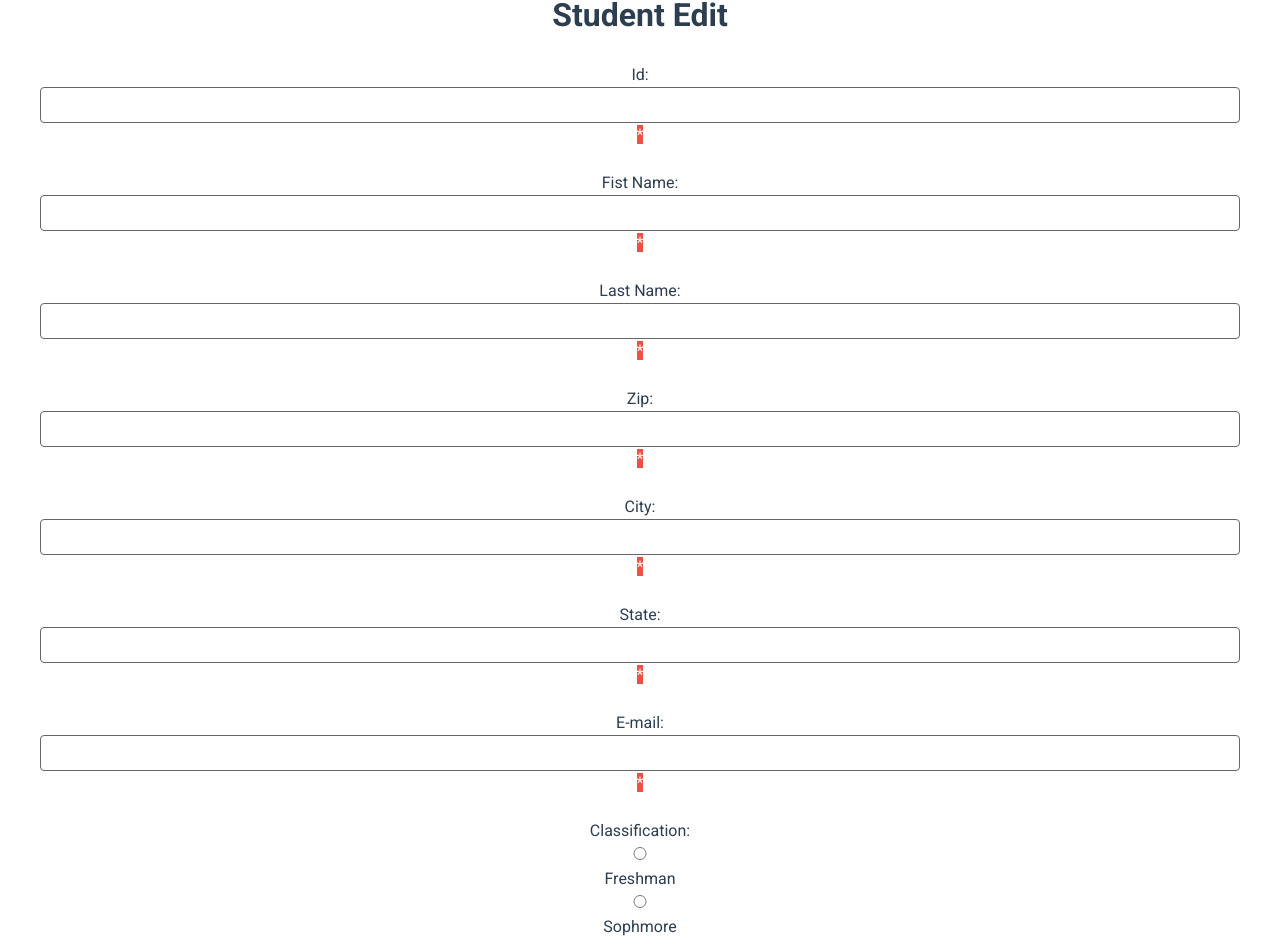
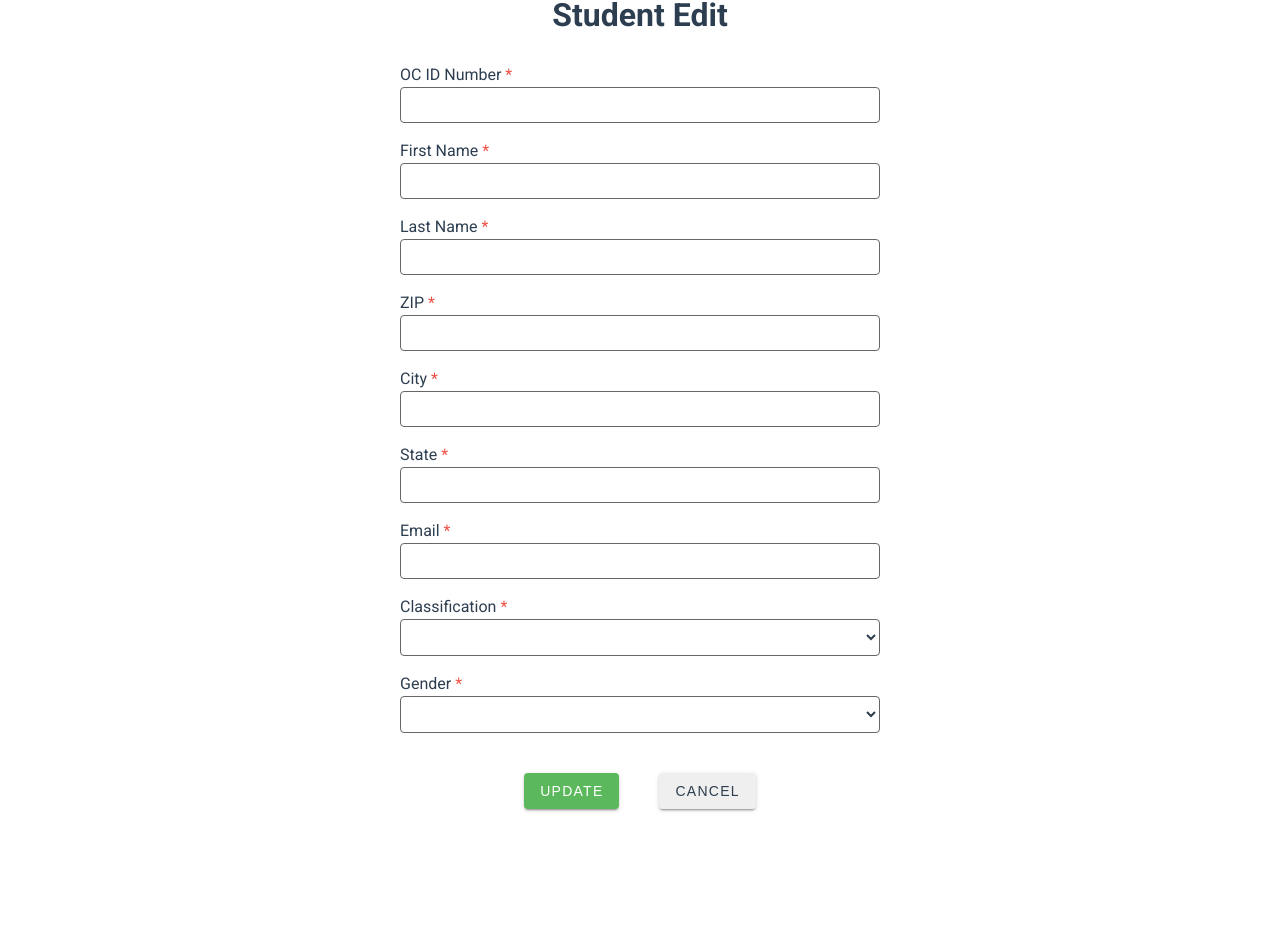
Before and after one commit to Dineshyvss/travel-frontend., a Vue app: page /edit/1 in a window 1280 px wide. Shown: the part 113-1054 px from the top of the page. After the commit the page ends 962 px from the top, so only its background shows below. Built offline with nearby package versions, Linux system fonts and the light colour scheme; no server answers.

Commit message:
finished making pages look good

```diff
--- a/src/assets/style.css
+++ b/src/assets/style.css
@@ -114,7 +114,7 @@ button {
 .grid-container {
   display: grid;
   gap: 20px 20px;
-  grid-template-columns: 150px 120px 150px;
+  grid-template-columns: 100px 150px 120px 150px;
   padding: 10px;
   align-content: center;
   justify-content: center;
@@ -152,10 +152,10 @@ button {
   padding: 0;
   background-color: #fff;
   color: rgba(0, 0, 0, 0.87);
-  margin: 15% auto; /* 15% from the top and centered */
+  margin: 20% auto; /* 15% from the top and centered */
   padding: 20px;
   border-radius: 4px;
-  width: 80%; /* Could be more or less, depending on screen size */
+  width: 50%; /* Could be more or less, depending on screen size */
   align-items: center;
   font-size: 1.25rem;
   font-weight: 500;
@@ -178,6 +178,10 @@ button {
   cursor: pointer;
 }
 
+.text-error {
+  color: #ee5044;
+}
+
 .error {
   color: white;
   background-color: #ee5044;
@@ -190,9 +194,8 @@ button {
 
 .form {
   width: 100%;
-  max-width: 35rem;
-  justify-content: center;
-  align-items: center;
+  max-width: 30rem;
+  margin: auto;
 }
 
 .form-group {
--- a/src/components/StudentDisplay.vue
+++ b/src/components/StudentDisplay.vue
@@ -1,4 +1,5 @@
 <template>
+  <div class="grid-item">{{ student.idNumber }}</div>
   <div class="grid-item">{{ student.firstName }} {{ student.lastName }}</div>
   <div class="grid-item">
     <router-link
--- a/src/views/AddStudent.vue
+++ b/src/views/AddStudent.vue
@@ -4,84 +4,110 @@
     <h4>{{ student.firstName }} {{ student.lastName }}</h4>
     <br />
     <div class="form">
-      <label for="id">ID</label>
-      <br />
-      <input v-model="student.idNumber" type="text" id="id" />
-      <span id="idNumberErr" class="error">{{ errors.idNumber || "*" }}</span>
-      <br />
+      <div class="form-group">
+        <label for="idNumber">
+          OC ID Number
+          <span id="idNumberErr" class="text-error">{{
+            errors.idNumber || "*"
+          }}</span>
+        </label>
+        <input v-model="student.idNumber" type="text" id="idNumber" />
+      </div>
 
       <div class="form-group">
-        <label for="fname">First Name</label>
+        <label for="fname">
+          First Name
+          <span id="firstNameErr" class="text-error">{{
+            errors.firstName || "*"
+          }}</span>
+        </label>
         <input v-model="student.firstName" type="text" id="fname" />
       </div>
-      <label for="fname">First Name</label>
-      <br />
-      <input v-model="student.firstName" type="text" id="fname" />
-      <span id="firstNameErr" class="error">{{ errors.firstName || "*" }}</span>
-      <br />
 
-      <label for="lname">Last Name</label>
-      <br />
+      <div class="form-group">
+        <label for="lname">
+          Last Name
+          <span id="lastNameErr" class="text-error">{{
+            errors.lastName || "*"
+          }}</span>
+        </label>
         <input v-model="student.lastName" type="text" id="lname" />
-      <span id="lastNameErr" class="error">{{ errors.lastName || "*" }}</span>
-      <br />
+      </div>
 
-      <label for="zip">ZIP</label>
-      <br />
+      <div class="form-group">
+        <label for="zip">
+          ZIP
+          <span id="zipErr" class="text-error">{{ errors.zip || "*" }}</span>
+        </label>
         <input
           v-model="student.zip"
           type="text"
           id="zip"
           v-on:blur="cityStateLookup()"
         />
-      <span id="zipErr" class="error">{{ errors.zip || "*" }}</span>
-      <br />
+      </div>
 
-      <label for="city">City</label>
-      <br />
+      <div class="form-group">
+        <label for="city">
+          City
+          <span id="cityErr" class="text-error">{{ errors.city || "*" }}</span>
+        </label>
         <input v-model="student.city" type="text" id="city" />
-      <span id="cityErr" class="error">{{ errors.city || "*" }}</span>
-      <br />
+      </div>
 
-      <label for="state">State</label>
-      <br />
+      <div class="form-group">
+        <label for="state">
+          State
+          <span id="stateErr" class="text-error">{{
+            errors.state || "*"
+          }}</span>
+        </label>
         <input v-model="student.state" type="text" id="state" />
-      <span id="stateErr" class="error">{{ errors.state || "*" }}</span>
-      <br />
+      </div>
 
-      <label for="email">Email</label>
-      <br />
+      <div class="form-group">
+        <label for="email">
+          Email
+          <span id="emailErr" class="text-error">{{
+            errors.email || "*"
+          }}</span>
+        </label>
         <input v-model="student.email" type="text" id="email" />
-      <span id="emailErr" class="error">{{ errors.email || "*" }}</span>
-      <br />
+      </div>
 
-      <label for="classification">Classification</label>
-      <br />
+      <div class="form-group">
+        <label for="classification">
+          Classification
+          <span id="classificationErr" class="text-error">{{
+            errors.classification || "*"
+          }}</span>
+        </label>
         <select v-model="student.classification" id="classification">
           <option value="FR">Freshman</option>
           <option value="SO">Sophomore</option>
           <option value="JR">Junior</option>
           <option value="SR">Senior</option>
         </select>
-      <span id="classificationErr" class="error">{{
-        errors.classification || "*"
+      </div>
+
+      <div class="form-group">
+        <label for="gender">
+          Gender
+          <span id="genderErr" class="text-error">{{
+            errors.gender || "*"
           }}</span>
-      <br />
-
-      <label for="gender">Gender</label>
-      <br />
+        </label>
         <select v-model="student.gender" id="gender">
           <option value="F">Female</option>
           <option value="M">Male</option>
         </select>
-      <span id="genderErr" class="error">{{ errors.gender || "*" }}</span>
+      </div>
     </div>
     <br />
-    <br />
     <button class="success" name="Save" v-on:click.prevent="addStudent()">
-      ADD
+      Add
     </button>
-    <button name="Cancel" v-on:click.prevent="cancel()">CANCEL</button>
+    <button name="Cancel" v-on:click.prevent="cancel()">Cancel</button>
   </div>
 </template>
 
@@ -103,10 +129,18 @@ export default {
         })
         .catch((error) => {
           if (error.response.status == "406") {
-            this.errors = {};
             for (let obj of error.response.data) {
-              this.$set(this.errors, obj.attributeName, obj.message);
+              if (obj.attributeName === undefined) {
+                obj.attributeName = "idNumber";
               }
+              this.errors[obj.attributeName] = obj.message;
+            }
+          } else {
+            if (error.response.data.attributeName === undefined) {
+              error.response.data.attributeName = "idNumber";
+            }
+            this.errors[error.response.data.attributeName] =
+              error.response.data.error.sqlMessage;
           }
         });
     },
@@ -120,8 +154,8 @@ export default {
             crossOrigin: true,
           })
           .then((response) => {
-            this.$set(this.student, "city", response.data.city);
-            this.$set(this.student, "state", response.data.state_code);
+            this.student.city = response.data.city;
+            this.student.state = response.data.state_code;
           })
           .catch((error) => {
             console.log("There was an error:", error.response);
--- a/src/views/EditStudent.vue
+++ b/src/views/EditStudent.vue
@@ -3,81 +3,111 @@
     <h1>Student Edit</h1>
     <h4>{{ student.firstName }} {{ student.lastName }}</h4>
     <br />
-    Id:
-    <input v-model="student.idNumber" type="text" id="id" />
-    <span id="idNumberErr" class="error">{{ errors.idNumber || "*" }}</span>
-    <br />
-    <br />Fist Name:
-    <input v-model="student.firstName" type="text" id="firstName" />
-    <span id="firstNameErr" class="error">{{ errors.firstName || "*" }}</span>
-    <br />
-    <br />Last Name:
-    <input v-model="student.lastName" type="text" id="lastName" />
-    <span id="lastNameErr" class="error">{{ errors.lastName || "*" }}</span>
-    <br />
-    <br />Zip:
+    <div class="form">
+      <div class="form-group">
+        <label for="idNumber">
+          OC ID Number
+          <span id="idNumberErr" class="text-error">{{
+            errors.idNumber || "*"
+          }}</span>
+        </label>
+        <input v-model="student.idNumber" type="text" id="idNumber" />
+      </div>
+
+      <div class="form-group">
+        <label for="fname">
+          First Name
+          <span id="firstNameErr" class="text-error">{{
+            errors.firstName || "*"
+          }}</span>
+        </label>
+        <input v-model="student.firstName" type="text" id="fname" />
+      </div>
+
+      <div class="form-group">
+        <label for="lname">
+          Last Name
+          <span id="lastNameErr" class="text-error">{{
+            errors.lastName || "*"
+          }}</span>
+        </label>
+        <input v-model="student.lastName" type="text" id="lname" />
+      </div>
+
+      <div class="form-group">
+        <label for="zip">
+          ZIP
+          <span id="zipErr" class="text-error">{{ errors.zip || "*" }}</span>
+        </label>
         <input
           v-model="student.zip"
           type="text"
           id="zip"
           v-on:blur="cityStateLookup()"
         />
-    <span id="zipErr" class="error">{{ errors.zip || "*" }}</span>
-    <br />
-    <br />City:
+      </div>
+
+      <div class="form-group">
+        <label for="city">
+          City
+          <span id="cityErr" class="text-error">{{ errors.city || "*" }}</span>
+        </label>
         <input v-model="student.city" type="text" id="city" />
-    <span id="cityErr" class="error">{{ errors.city || "*" }}</span>
-    <br />
-    <br />State:
+      </div>
+
+      <div class="form-group">
+        <label for="state">
+          State
+          <span id="stateErr" class="text-error">{{
+            errors.state || "*"
+          }}</span>
+        </label>
         <input v-model="student.state" type="text" id="state" />
-    <span id="stateErr" class="error">{{ errors.state || "*" }}</span>
-    <br />
-    <br />E-mail:
+      </div>
+
+      <div class="form-group">
+        <label for="email">
+          Email
+          <span id="emailErr" class="text-error">{{
+            errors.email || "*"
+          }}</span>
+        </label>
         <input v-model="student.email" type="text" id="email" />
-    <span id="emailErr" class="error">{{ errors.email || "*" }}</span>
-    <br />
-    <br />Classification:
-    <input
-      v-model="student.classification"
-      type="radio"
-      name="classification"
-      value="FR"
-    />Freshman
-    <input
-      v-model="student.classification"
-      type="radio"
-      name="classification"
-      value="SO"
-    />Sophmore
-    <input
-      v-model="student.classification"
-      type="radio"
-      name="classification"
-      value="JR"
-    />Junior
-    <input
-      v-model="student.classification"
-      type="radio"
-      name="classification"
-      value="SR"
-    />Senior
-    <span id="classificationErr" class="error">{{
+      </div>
+
+      <div class="form-group">
+        <label for="classification">
+          Classification
+          <span id="classificationErr" class="text-error">{{
             errors.classification || "*"
           }}</span>
+        </label>
+        <select v-model="student.classification" id="classification">
+          <option value="FR">Freshman</option>
+          <option value="SO">Sophomore</option>
+          <option value="JR">Junior</option>
+          <option value="SR">Senior</option>
+        </select>
+      </div>
+
+      <div class="form-group">
+        <label for="gender">
+          Gender
+          <span id="genderErr" class="text-error">{{
+            errors.gender || "*"
+          }}</span>
+        </label>
+        <select v-model="student.gender" id="gender">
+          <option value="F">Female</option>
+          <option value="M">Male</option>
+        </select>
+      </div>
+    </div>
     <br />
-    <br />Gender:
-    <input
-      v-model="student.gender"
-      type="radio"
-      name="gender"
-      value="F"
-    />Female
-    <input v-model="student.gender" type="radio" name="gender" value="M" />Male
-    <span id="genderErr" class="error">{{ errors.gender || "*" }}</span>
-    <br />
-    <br />
-    <button name="Save" v-on:click.prevent="updateStudent()">UPDATE</button>
-    <button name="cancel" v-on:click.prevent="cancel()">CANCEL</button>
+    <button class="success" name="Save" v-on:click.prevent="updateStudent()">
+      Update
+    </button>
+    <button name="cancel" v-on:click.prevent="cancel()">Cancel</button>
   </div>
 </template>
 
@@ -114,8 +144,14 @@ export default {
           if (error.response.status == "406") {
             this.errors = {};
             for (let obj of error.response.data) {
-              this.$set(this.errors, obj.attributeName, obj.message);
+              this.errors[obj.attributeName] = obj.message;
             }
+          } else {
+            if (error.response.data.attributeName === undefined) {
+              error.response.data.attributeName = "idNumber";
+            }
+            this.errors[error.response.data.attributeName] =
+              error.response.data.error.sqlMessage;
           }
         });
     },
```
Lines whose indentation alone changed are shown as unchanged.
